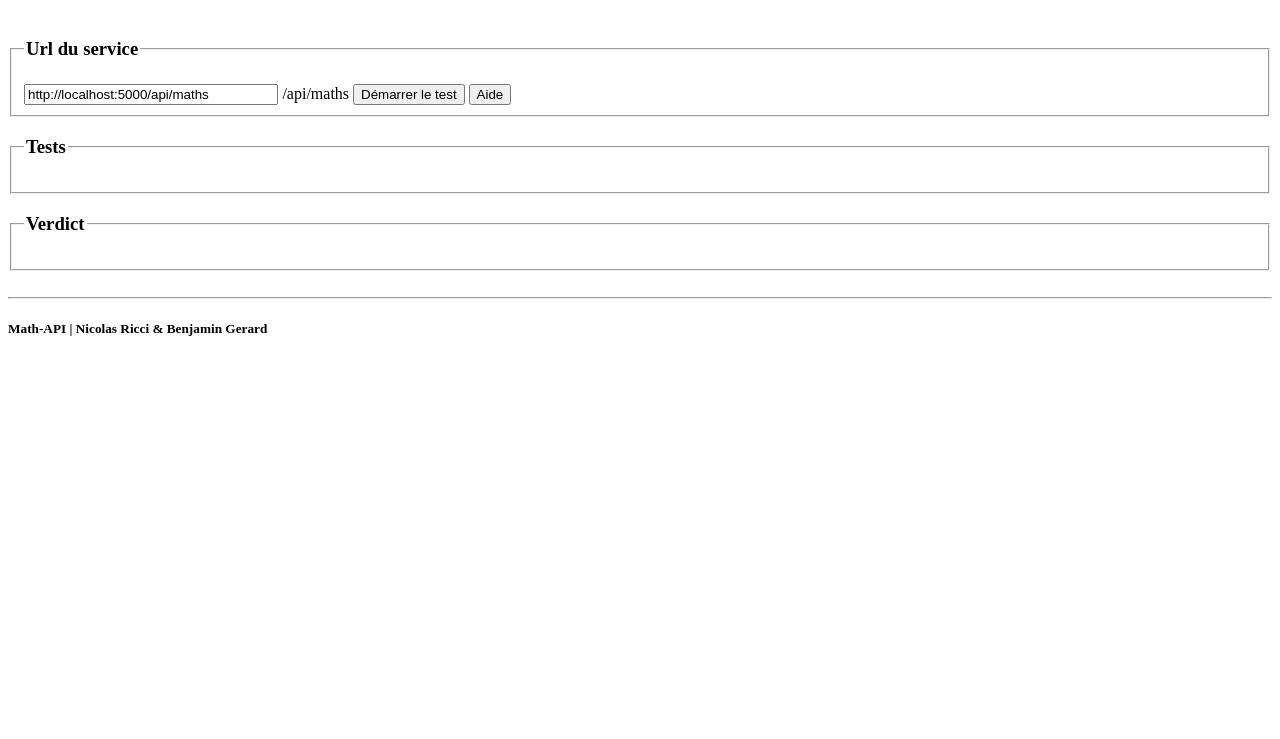
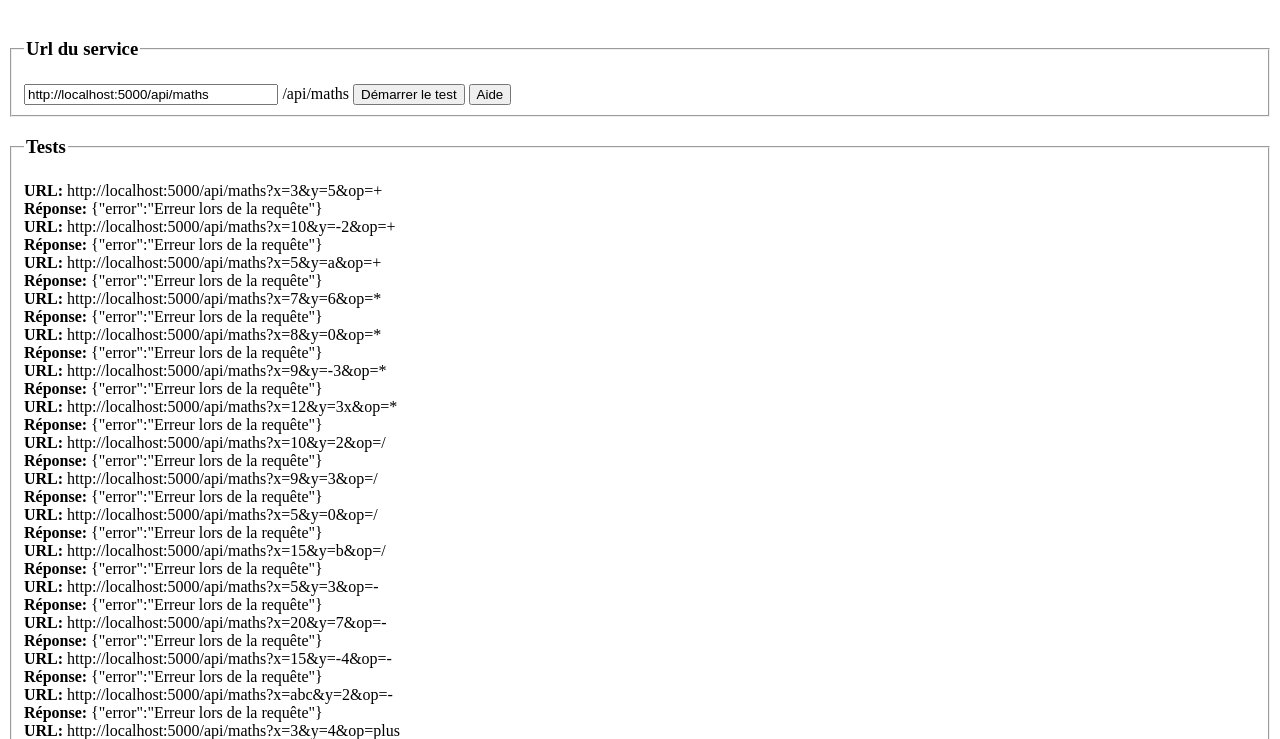
Before and after one commit to niickricci/math-api, a website: page wwwroot/api/math/index.html in a window 1280 px wide. Both pictures are taken after a click on the button "Démarrer le test". Shown: the part 61-800 px from the top of the page. Drawn offline with Linux system fonts and the light colour scheme; no server answers.

Commit message:
Affichage des tests

```diff
--- a/controllers/MathsController.js
+++ b/controllers/MathsController.js
@@ -42,7 +42,8 @@ export default class MathsController extends Controller {
     const count = 3; //op, x & y
     if (Object.keys(this.params).length > count)
       return this.error("Theres too many parameters in the request");
-    if (!this.hasX && !this.hasY) return this.error("Parameter x & y are missing.");
+    if (!this.hasX && !this.hasY)
+      return this.error("Parameter x & y are missing.");
     if (!this.hasX) return this.error("Parameter x is missing.");
     if (!this.hasY) return this.error("Parameter y is missing.");
     if (isNaN(x)) return this.error("Parameter x is not a valid number.");
--- a/wwwroot/api/math/index.html
+++ b/wwwroot/api/math/index.html
@@ -1,17 +1,22 @@
 <!DOCTYPE html>
 <html lang="en">
   <head>
-    <meta charset="UTF-8">
-    <meta name="viewport" content="width=device-width, initial-scale=1.0">
+    <meta charset="UTF-8" />
+    <meta name="viewport" content="width=device-width, initial-scale=1.0" />
     <title>Test /api/maths</title>
   </head>
   <body>
-    <h1> Test du service /api/maths</h1>
+    <h1>Test du service /api/maths</h1>
     <fieldset>
       <legend>
         <h3>Url du service</h3>
       </legend>
-        <input style="width: 20%;" type="url" id="test-url" value="http://localhost:5000/api/maths"/>
+      <input
+        style="width: 20%"
+        type="url"
+        id="test-url"
+        value="http://localhost:5000/api/maths"
+      />
       <span>/api/maths</span>
       <button id="test-btn">Démarrer le test</button>
       <button id="help-btn">Aide</button>
@@ -33,8 +38,58 @@
       <!-- Verdict -->
       <div id="verdict-container" class="container"></div>
     </fieldset>
-    <br>
-    <hr>
-    <h5>Math-API | Nicolas Ricci & Benjamin Gerard</span>
+    <br />
+    <hr />
+    <h5>Math-API | Nicolas Ricci & Benjamin Gerard</h5>
   </body>
 </html>
+
+<script>
+  const urls = [
+    "http://localhost:5000/api/maths?x=3&y=5&op=+",
+    "http://localhost:5000/api/maths?x=10&y=-2&op=+",
+    "http://localhost:5000/api/maths?x=5&y=a&op=+",
+    "http://localhost:5000/api/maths?x=7&y=6&op=*",
+    "http://localhost:5000/api/maths?x=8&y=0&op=*",
+    "http://localhost:5000/api/maths?x=9&y=-3&op=*",
+    "http://localhost:5000/api/maths?x=12&y=3x&op=*",
+    "http://localhost:5000/api/maths?x=10&y=2&op=/",
+    "http://localhost:5000/api/maths?x=9&y=3&op=/",
+    "http://localhost:5000/api/maths?x=5&y=0&op=/",
+    "http://localhost:5000/api/maths?x=15&y=b&op=/",
+    "http://localhost:5000/api/maths?x=5&y=3&op=-",
+    "http://localhost:5000/api/maths?x=20&y=7&op=-",
+    "http://localhost:5000/api/maths?x=15&y=-4&op=-",
+    "http://localhost:5000/api/maths?x=abc&y=2&op=-",
+    "http://localhost:5000/api/maths?x=3&y=4&op=plus",
+    "http://localhost:5000/api/maths?x=10&y=5&op=%",
+    "http://localhost:5000/api/maths?x=7&y=&op=+",
+    "http://localhost:5000/api/maths?x=&y=3&op=*",
+  ];
+
+  function afficherReponse(response, url) {
+    const container = document.getElementById("test-container");
+    const div = document.createElement("div");
+    div.innerHTML = `<strong>URL:</strong> ${url} <br><strong>Réponse:</strong> ${JSON.stringify(
+      response
+    )}`;
+    container.appendChild(div);
+  }
+
+  function testerUrls() {
+    document.getElementById("test-container").innerHTML = "";
+
+    urls.forEach((url) => {
+      fetch(url)
+        .then((response) => response.json())
+        .then((data) => {
+          afficherReponse(data, url);
+        })
+        .catch((error) => {
+          afficherReponse({ error: "Erreur lors de la requête" }, url);
+        });
+    });
+  }
+
+  document.getElementById("test-btn").addEventListener("click", testerUrls);
+</script>
```
Also changed, not shown: wwwroot/index.html (+26 -19 lines). Lines whose indentation alone changed are shown as unchanged.
